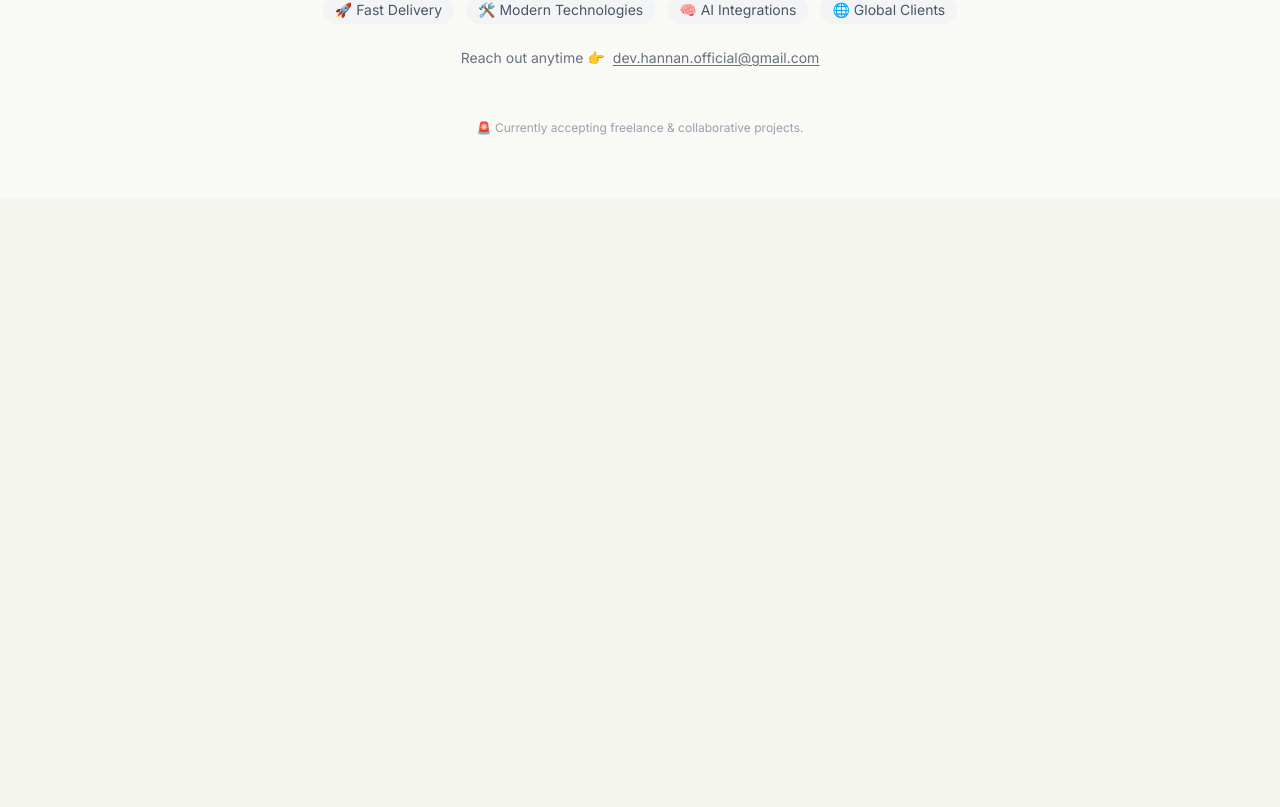
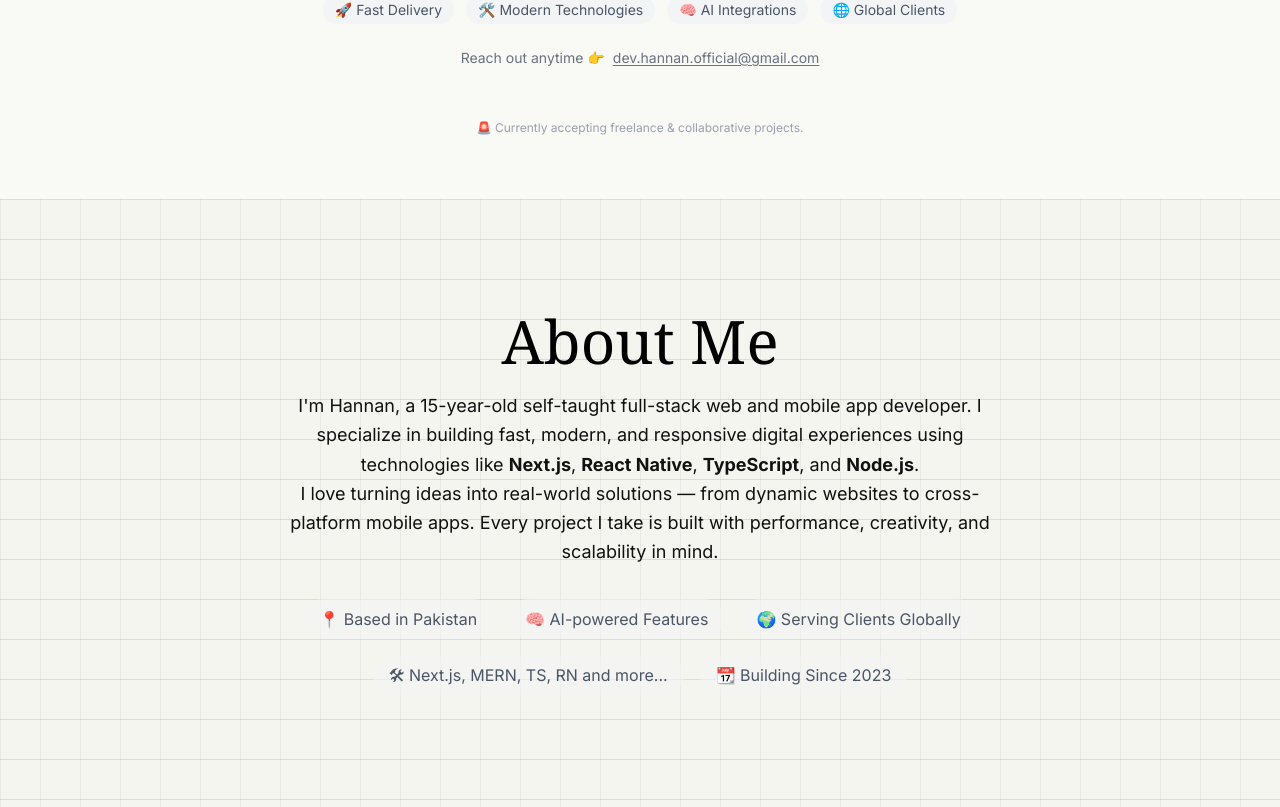
Before and after one commit to DevHannan-Official/DevHannan-Official, a Next.js app in the folder client/: page / in a window 1280 px wide. Shown: the part 521-1328 px from the top of the page. Before the commit the page ends 800 px from the top, so only its background shows below. Built offline with nearby package versions, Linux system fonts and the light colour scheme.

Commit message:
Created About section

```diff
--- a/client/src/app/globals.css
+++ b/client/src/app/globals.css
@@ -16,6 +16,15 @@ body {
   background: var(--background);
   color: var(--foreground);
   font-family: var(--font-inter);
+}
+
+@layer theme {
+  .bg-grid-pattern {
+    background-image: linear-gradient(rgba(0, 0, 0, 0.05) 1px, transparent 1px),
+      linear-gradient(90deg, rgba(0, 0, 0, 0.05) 1px, transparent 1px),
+      linear-gradient(rgba(0, 0, 0, 0.05) 1px, transparent 1px);
+    background-size: 40px 40px;
+  }
 }
 
 @layer components {
--- a/client/src/modules/home/home-page.tsx
+++ b/client/src/modules/home/home-page.tsx
@@ -1,10 +1,12 @@
 import React from "react";
 import HeroSection from "./sections/hero-section";
+import AboutSection from "./sections/about-section";
 
 const HomePage = () => {
   return (
     <>
       <HeroSection />
+      <AboutSection />
     </>
   );
 };
--- /dev/null
+++ b/client/src/modules/home/sections/about-section.tsx
@@ -0,0 +1,77 @@
+"use client";
+import React from "react";
+import { motion } from "motion/react";
+const AboutSection = () => {
+  return (
+    <section
+      id="about"
+      className="py-20 px-6 flex justify-center bg-grid-pattern bg-background"
+    >
+      <motion.div
+        initial={{ opacity: 0, y: 50 }}
+        whileInView={{ opacity: 1, y: 0 }}
+        transition={{ duration: 0.7, delay: 0.2 }}
+        viewport={{ once: true }}
+        className="p-8 max-w-3xl w-full text-center"
+      >
+        <motion.h2
+          initial={{ opacity: 0, y: 10 }}
+          animate={{ opacity: 1, y: 0 }}
+          transition={{ delay: 0.2, duration: 0.6 }}
+          className="text-3xl md:text-6xl font-serif text-black mb-5"
+        >
+          About Me
+        </motion.h2>
+
+        <motion.p
+          initial={{ opacity: 0, y: 10 }}
+          animate={{ opacity: 1, y: 0 }}
+          transition={{ delay: 0.4, duration: 0.6 }}
+          className="text-lg leading-relaxed"
+        >
+          I&apos;m Hannan, a 15-year-old self-taught full-stack web and mobile
+          app developer. I specialize in building fast, modern, and responsive
+          digital experiences using technologies like <strong>Next.js</strong>,{" "}
+          <strong>React Native</strong>, <strong>TypeScript</strong>, and{" "}
+          <strong>Node.js</strong>.
+        </motion.p>
+
+        <motion.p
+          initial={{ opacity: 0, y: 10 }}
+          animate={{ opacity: 1, y: 0 }}
+          transition={{ delay: 0.4, duration: 0.6 }}
+          className="text-lg leading-relaxed"
+        >
+          I love turning ideas into real-world solutions — from dynamic websites
+          to cross-platform mobile apps. Every project I take is built with
+          performance, creativity, and scalability in mind.
+        </motion.p>
+
+        <motion.div
+          initial={{ opacity: 0, y: 10 }}
+          animate={{ opacity: 1, y: 0 }}
+          transition={{ delay: 0.8, duration: 0.6 }}
+          className="mt-8 text-gray-600 flex flex-wrap justify-center items-center gap-4"
+        >
+          <span className="bg-gray-100/60 px-4 py-2 rounded-full">
+            📍 Based in Pakistan
+          </span>
+          <span className="bg-gray-100/60 px-4 py-2 rounded-full">
+            🧠 AI-powered Features
+          </span>
+          <span className="bg-gray-100/60 px-4 py-2 rounded-full">
+            🌍 Serving Clients Globally
+          </span>
+          <span className="bg-gray-100/60 px-4 py-2 rounded-full">
+            🛠 Next.js, MERN, TS, RN and more...
+          </span>
+          <span className="bg-gray-100/60 px-4 py-2 rounded-full">
+            📆 Building Since 2023
+          </span>
+        </motion.div>
+      </motion.div>
+    </section>
+  );
+};
+
+export default AboutSection;
```
